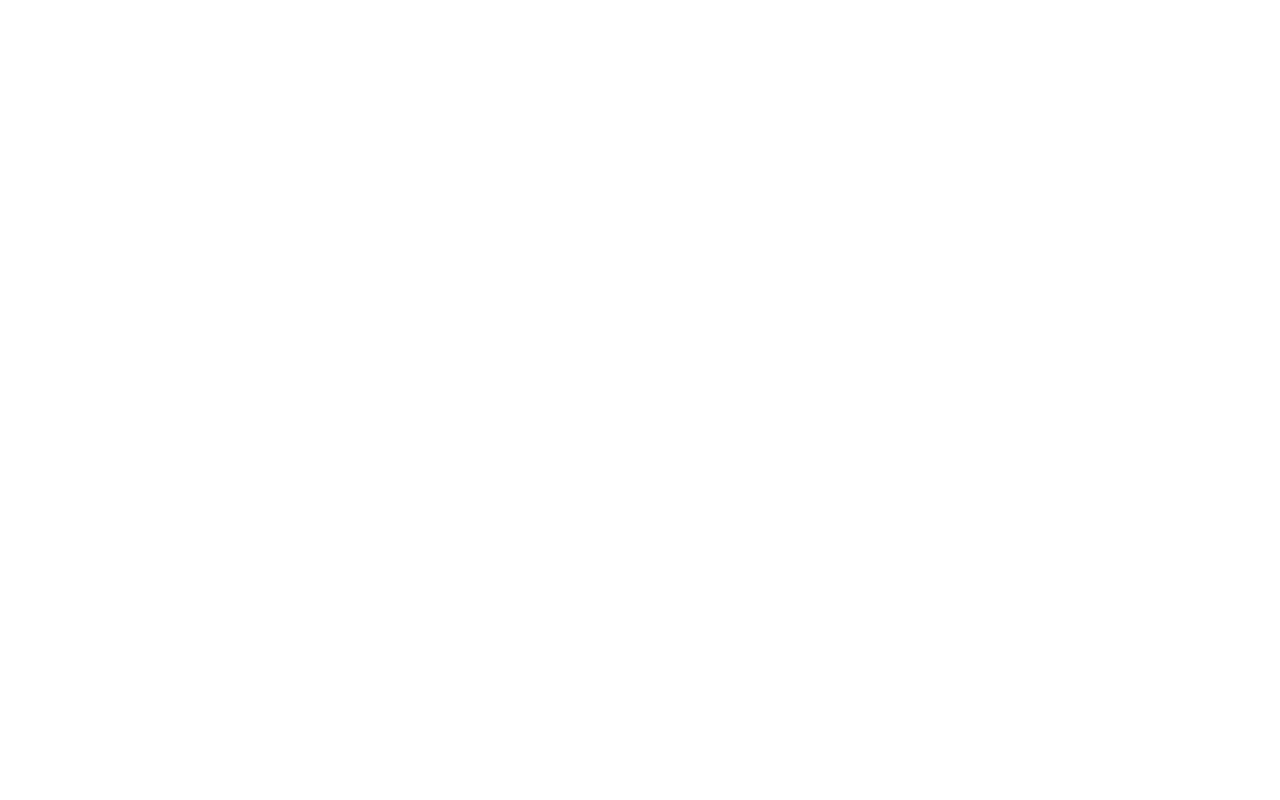
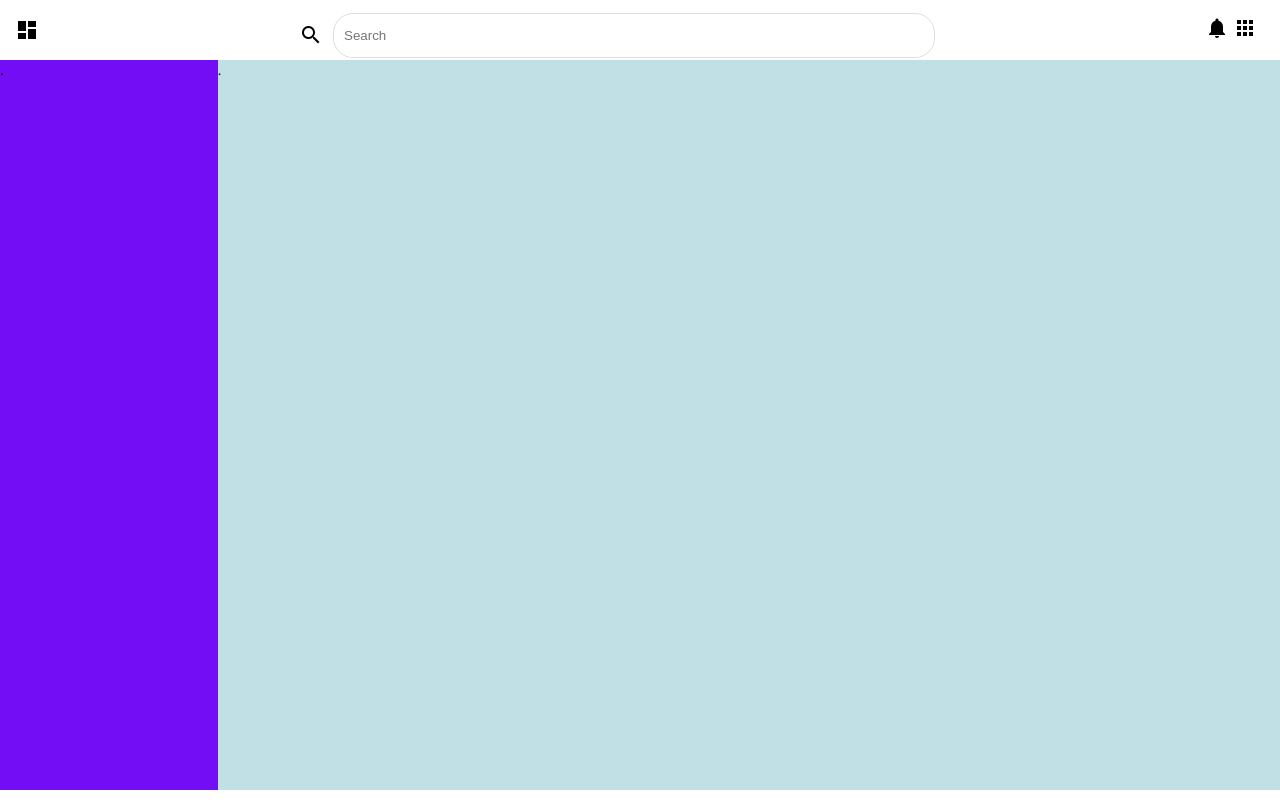
Before and after one commit to Adonai-Technologies/project-admin-dashboard, a plain HTML site: page index.html in a window 1280 px wide. Drawn offline with Linux system fonts and the light colour scheme.

Commit message:
added a header

```diff
--- a/index.html
+++ b/index.html
@@ -6,25 +6,44 @@
         <meta name="viewport" content="width=device-width, initial-scale=1.0">
         <title>Admin dashboard</title>
         <link rel="stylesheet" href="mystyle.css">
-        <link rel="stylesheet" href="https://fonts.googleapis.com/icon?family=Material+Icons">
+        <link href="https://fonts.googleapis.com/icon?family=Material+Icons" rel="stylesheet">
     </head>
     <body>
+        <header class="header">
+            <div class="logo left">
+                <i id="dashboard" class="material-icons">dashboard</i>
+            </div>
+
+
+            <div class="search center">
+                <i class="material-icons search">search</i>
+                <form action="">
+                    <input type="text" placeholder="Search">
+                </form>
+
+            </div>
+
+
+
+            <div class="icons right">
+                <i class="material-icons">notifications</i>
+                <i class="material-icons">apps</i>
+                <i class="material-icons"></i>
+                <i class="material-icons display-this"></i>
+            </div>
 
 
 
 
+        </header>
 
 
 
 
-
-
-
-
-
-
-
-
+        <main>
+            <div class="side-bar">.</div>
+            <div class="content">.</div>
+        </main>
 
 
 
--- a/mystyle.css
+++ b/mystyle.css
@@ -0,0 +1,83 @@
+@import url('https://fonts.googleapis.com/css2?family=Roboto:wght@300;400;700 &display=swap');
+
+* {
+    margin: 0;
+    padding: 0;
+    box-sizing: border-box;
+}
+
+
+body {
+    font-family: 'Roboto', sans-serif;
+}
+
+.header {
+    display: flex;
+    justify-content: space-between;
+    align-items: center;
+    height: 60px;
+    padding: 15px;
+}
+
+
+main {
+    height: calc(100vh - 70px);
+    display: flex;
+    background-color: #c1e0e6;
+}
+
+
+.side-bar {
+    height: 100%;
+    width: 17%;
+    background-color: rgb(114, 13, 245);
+    overflow-y: hidden;
+}
+
+
+@media(max-width: 768px) {
+    .side-bar {
+        display: none;
+    }
+}
+
+
+.left {
+    display: flex;
+    align-items: center;
+}
+
+.left #menu {
+    padding: 0 7px;
+    cursor: pointer;
+}
+.search {
+    display: flex;
+
+}
+
+.search form {
+    display: flex;
+    border: 1px solid #ddd;
+    height: 45px;
+    border-radius: 20px;
+}
+
+.search input {
+    width: 600px;
+    padding:10px;
+    border: 0;
+    height: 100%;
+    border-radius: 20px;
+  }
+
+  input:focus {
+    outline: none;
+    border:1px solid #ddd;
+
+  }
+
+  .search {
+    margin-top: 10px;
+    margin-right: 10px;
+  }
```
